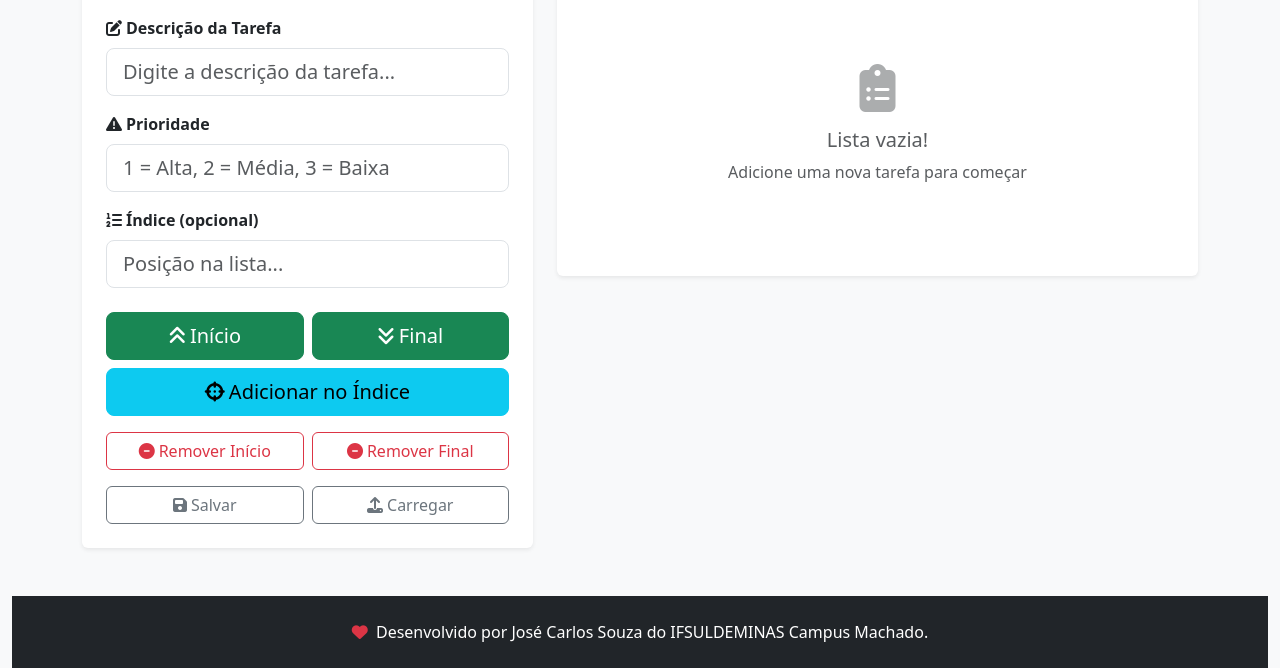
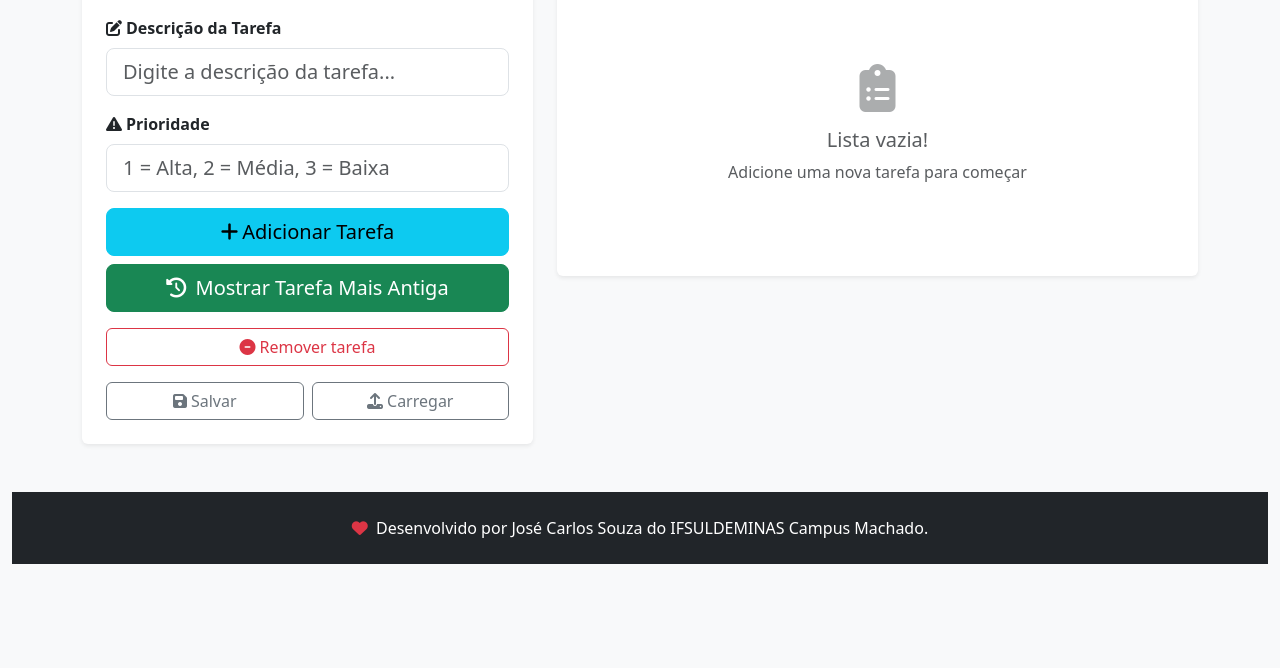
Before and after one commit to jose1souza/ListaDeTarefas, a plain HTML site: page index.html in a window 1280 px wide. Shown: the part 228-896 px from the top of the page. After the commit the page ends 800 px from the top, so only its background shows below. Drawn offline with nearby package versions, Linux system fonts and the light colour scheme.

Commit message:
versaofinal

```diff
--- a/controllers/ListaController.js
+++ b/controllers/ListaController.js
@@ -4,7 +4,7 @@ const minhaLista = new LinkedList();
 function limpaInputs() {
     document.getElementById("txtnovaTarefa").value = "";
     document.getElementById("txtnovaPrioridade").value = "";
-    document.getElementById("txtIndice").value = "";
+    // document.getElementById("txtIndice").value = "";
     document.getElementById("txtnovaTarefa").focus();
 }
 //--------------------------------------------------------------------------------------------
@@ -15,7 +15,7 @@ function leiaDadosTarefa() {
         alert("Preencha os campos de descrição e prioridade!");
         return null;
     }
-    return new Tarefa(descricao, prioridade,obterDataAtual(), obterHoraAtual());
+    return new Tarefa(descricao, prioridade ,obterDataAtual(), obterHoraAtual());
 }
 //--------------------------------------------------------------------------------------------
  function adicionarElementoInicio() {
@@ -52,7 +52,7 @@ function leiaDadosTarefa() {
   function inserePorPrioridade(){
     const novaTarefa = leiaDadosTarefa();
     if(novaTarefa!=null){
-      const novaPrioridade = document.getElementById("txtnovaPrioridade").value.trim();
+      const novaPrioridade = parseInt(document.getElementById("txtnovaPrioridade").value.trim());
         let indice = 0;
         for(const tarefa of minhaLista){
           const prioridadeAtual = tarefa.prioridade;
@@ -100,13 +100,18 @@ function mostraTarefaMaisAntiga(){
   }
     mostrarMensagemUltimaTarefa(dataMaisAntiga);
     atualizarLista();
+  }else{
+    alert("Lista de Tarefas Vazia!");
   }
-    alert("Lista de Tarefas Vazia!");
 }
 //--------------------------------------------------------------------------------------------
 function mostrarMensagemRemocao(tarefaRealizada) {
     const mensagem = document.getElementById("mensagem-remocao");
-    mensagem.innerHTML ="Tarefa realizada: "+ tarefaRealizada.descricao;
+    const dataConcluida = obterDataAtual();
+    const horaConcluida = obterHoraAtual();
+    const diferencaDias = calcularDiferencaDias(tarefaRealizada.data, dataConcluida);
+    const diferencaHoras = calcularDiferencaHoras(tarefaRealizada.hora,horaConcluida);
+    mensagem.innerHTML = "Tarefa realizada: "+ tarefaRealizada.descricao + " Em " + diferencaDias + " dias" + " e "+ diferencaHoras + " horas e/ou minutos";
     mensagem.style.display = "block";
   }
 //--------------------------------------------------------------------------------------------
--- a/index.html
+++ b/index.html
@@ -60,42 +60,25 @@
                     <input type="number" class="form-control form-control-lg" id="txtnovaPrioridade" placeholder="1 = Alta, 2 = Média, 3 = Baixa" min="1" max="3">
                   </div>
 
-                  <div class="mb-4">
-                    <label for="txtIndice" class="form-label fw-semibold">
-                      <i class="fas fa-list-ol me-1"></i>Índice (opcional)
-                    </label>
-                    <input type="number" class="form-control form-control-lg" id="txtIndice" placeholder="Posição na lista..." min="0">
-                  </div>
-
                   <!-- Action Buttons -->
                   <div class="row g-2 mb-3">
-                    <div class="col-6">
-                      <button type="button" class="btn btn-success btn-lg w-100" onclick="adicionarElementoInicio()">
-                        <i class="fas fa-angle-double-up me-1"></i>Início
-                      </button>
-                    </div>
-                    <div class="col-6">
-                      <button type="button" class="btn btn-success btn-lg w-100" onclick="adicionarElementoFinal()">
-                        <i class="fas fa-angle-double-down me-1"></i>Final
+                    <div class="col-12">
+                      <button type="button" class="btn btn-info btn-lg w-100" onclick="inserePorPrioridade()">
+                        <i class="fas fa-plus me-1"></i>Adicionar Tarefa
                       </button>
                     </div>
                     <div class="col-12">
-                      <button type="button" class="btn btn-info btn-lg w-100" onclick="adicionarIndice()">
-                        <i class="fas fa-crosshairs me-1"></i>Adicionar no Índice
+                      <button type="button" class="btn btn-success btn-lg w-100" onclick="mostraTarefaMaisAntiga()">
+                        <i class="fas fa-history me-1"></i> Mostrar Tarefa Mais Antiga
                       </button>
                     </div>
                   </div>
 
                   <!-- Remove Buttons -->
                   <div class="row g-2 mb-3">
-                    <div class="col-6">
+                    <div class="col-12">
                       <button type="button" class="btn btn-outline-danger w-100" onclick="removerElementoInicio()">
-                        <i class="fas fa-minus-circle me-1"></i>Remover Início
-                      </button>
-                    </div>
-                    <div class="col-6">
-                      <button type="button" class="btn btn-outline-danger w-100" onclick="removerElementoFinal()">
-                        <i class="fas fa-minus-circle me-1"></i>Remover Final
+                        <i class="fas fa-minus-circle me-1"></i>Remover tarefa
                       </button>
                     </div>
                   </div>
@@ -132,7 +115,7 @@
                   <h5>Lista vazia!</h5>
                   <p class="mb-0">Adicione uma nova tarefa para começar</p>
                 </div>
-                <ul id="list_listadeTarefas" ></ul>
+                <ul id="list_listadeTarefas"></ul>
               </div>
             </div>
           </div>
--- a/style.css
+++ b/style.css
@@ -6,11 +6,11 @@ ul {
 
 li {
     padding: 5px;
-    background-color: #f2f2f2;
+    background-color: #d8d8d8;
     border-radius: 5px;
     margin-bottom: 5px;
 }
 
 li:hover {
-    background-color: #e2e2e2;
+    background-color: #f7e1e1;
 }
```
